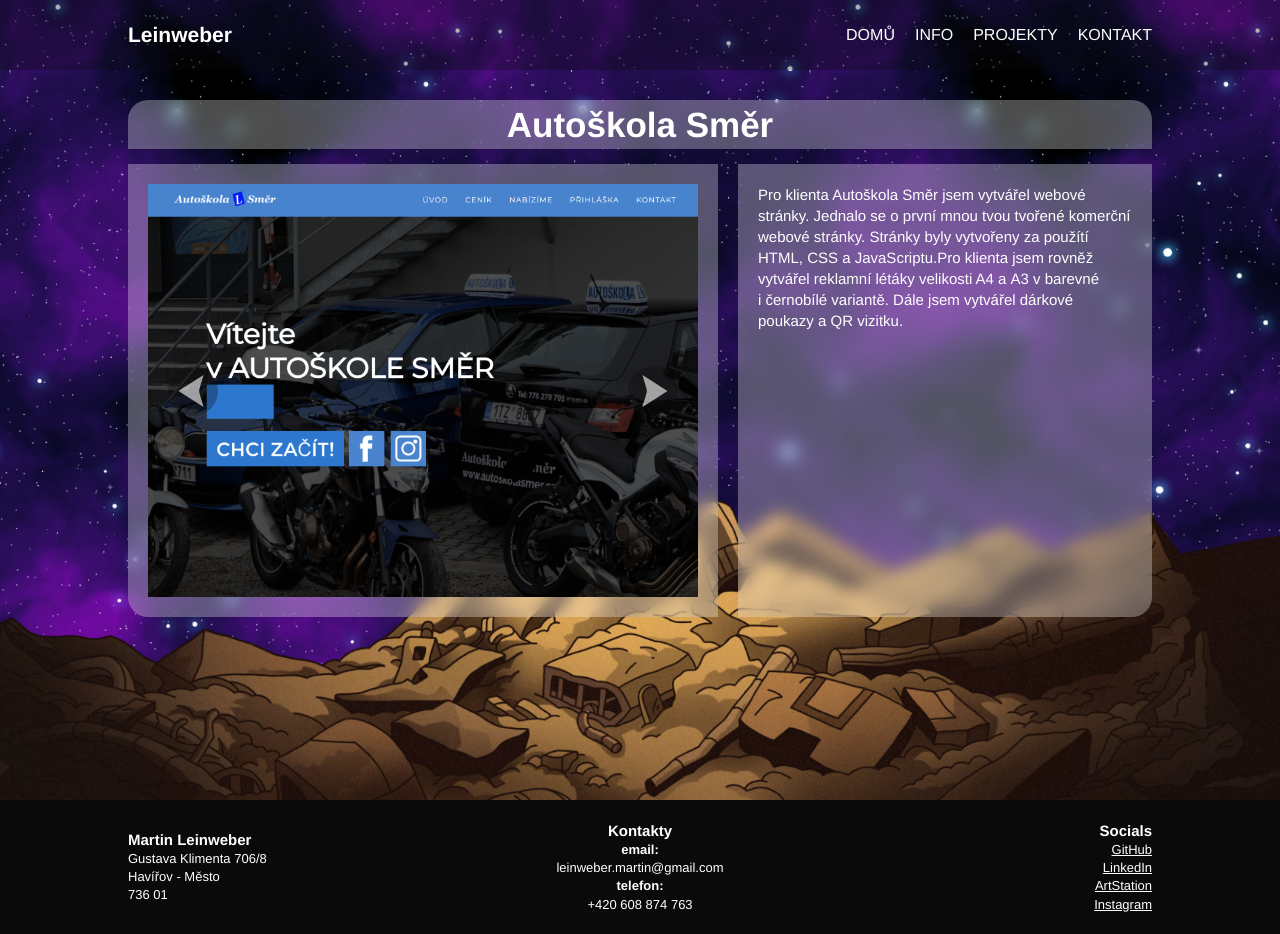
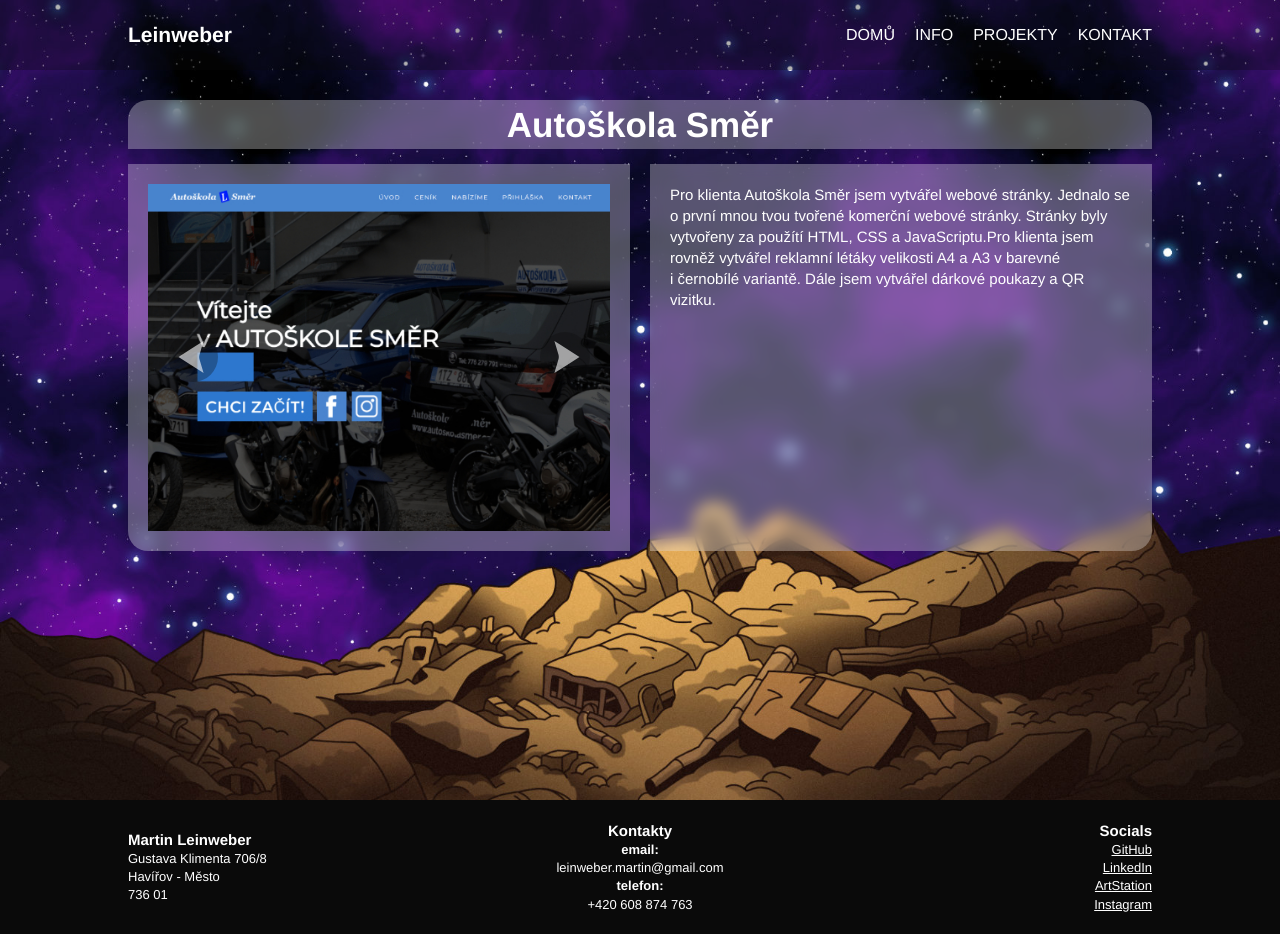
Before and after one commit to leinweberm/portfolioWeb, a React (Create React App) app: page /gallery/project/1 in a window 1280 px wide. Built offline with nearby package versions, Linux system fonts and the light colour scheme.

Commit message:
fix: projectCard proportions / controls

```diff
--- a/src/components/Carousel/CarouselStyles.js
+++ b/src/components/Carousel/CarouselStyles.js
@@ -7,8 +7,11 @@ export const CarouselBody = styled.div`
    display: flex;
    flex-direction: column;
    width: 100%;
-   aspect-ratio: 550/413;
+   object-fit: contain;
    background-color: ${palette.whiteOp03};
+   @media (max-width: 550px) {
+      margin-bottom: 65px;
+   }
 `;
 export const CarouselButton = styled.button`
    position: absolute;
@@ -37,9 +40,17 @@ export const CarouselButton = styled.button`
       right: calc(100% - 70px);
       top: calc(50% - 25px);
       transform: rotate(180deg);
+      @media (max-width: 550px) {
+         right: calc(50% + 15px);
+         top: calc(100% + 13px);
+      }
    };
    :nth-child(3) {
       left: calc(100% - 70px);
       top: calc(50% - 25px);
+      @media (max-width: 550px) {
+         left: calc(50% + 15px);
+         top: calc(100% + 13px);
+      }
    };
 `;
--- a/src/components/Gallery/projectDetail.js
+++ b/src/components/Gallery/projectDetail.js
@@ -3,7 +3,7 @@ import { useParams } from 'react-router-dom';
 
 import { PageContainer, H1 } from '../../App.stylesVars';
 import { ProjectsDatabase } from './projectsData';
-import { ProjectCard, ProjectCardItem, P } from './projectStyles';
+import { ProjectCard, ProjectCardItem, P } from './projectDetailStyles';
 import Carousel from '../Carousel';
 
 export default function ProjectDetail() {
@@ -12,7 +12,7 @@ export default function ProjectDetail() {
 
    return (
       <PageContainer>
-         <H1>{project.title}</H1>
+         <H1 style={{padding: '0 15px'}}>{project.title}</H1>
          <ProjectCard>
             <ProjectCardItem>
                <Carousel project={project} />
--- a/src/components/Gallery/projectStyles.js
+++ b/src/components/Gallery/projectDetailStyles.js
@@ -3,9 +3,12 @@ import * as palette from "../../App.stylesVars";
 
 export const ProjectCard = styled.div`
    display: flex;
+   flex-direction: row;
    width: 80%;
    max-width: 1200px;
-   min-height: 300px;
+   @media (max-width: 1000px) {
+      flex-direction: column;
+   }
 `;
 export const ProjectCardItem = styled.div`
    display: flex;
@@ -13,16 +16,28 @@ export const ProjectCardItem = styled.div`
    justify-content: center;
    align-items: flex-start;
    padding: 20px;
+   min-width: 350px;
    background-color: ${palette.whiteOp03};
    -webkit-backdrop-filter: blur(10px);
    backdrop-filter: blur(8px);
+   @media (max-width: 1000px) {
+      min-width: 200px;
+   }
    :nth-child(1){
       margin-right: 10px;
       border-radius: 0 0 0 20px;
+      @media (max-width: 1000px) {
+         margin-bottom: 20px;
+         border-radius: 0;
+      }
    };
    :nth-child(2){
       margin-left: 10px;
       border-radius: 0 0 20px 0;
+      @media (max-width: 1000px) {
+         margin: 0;
+         border-radius: 0 0 20px 20px;
+      }
    };
 `;
 export const P = styled.p`
```
